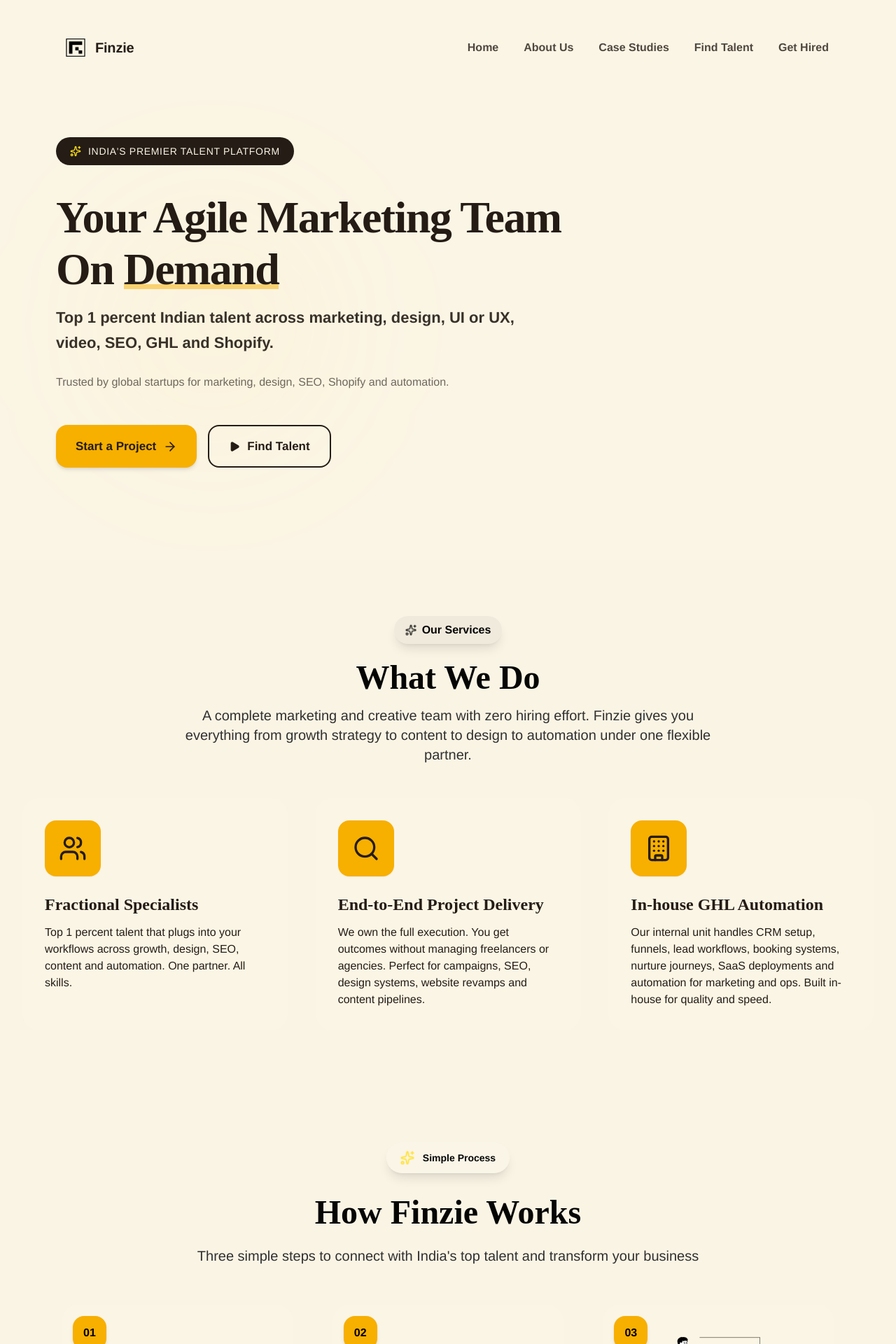
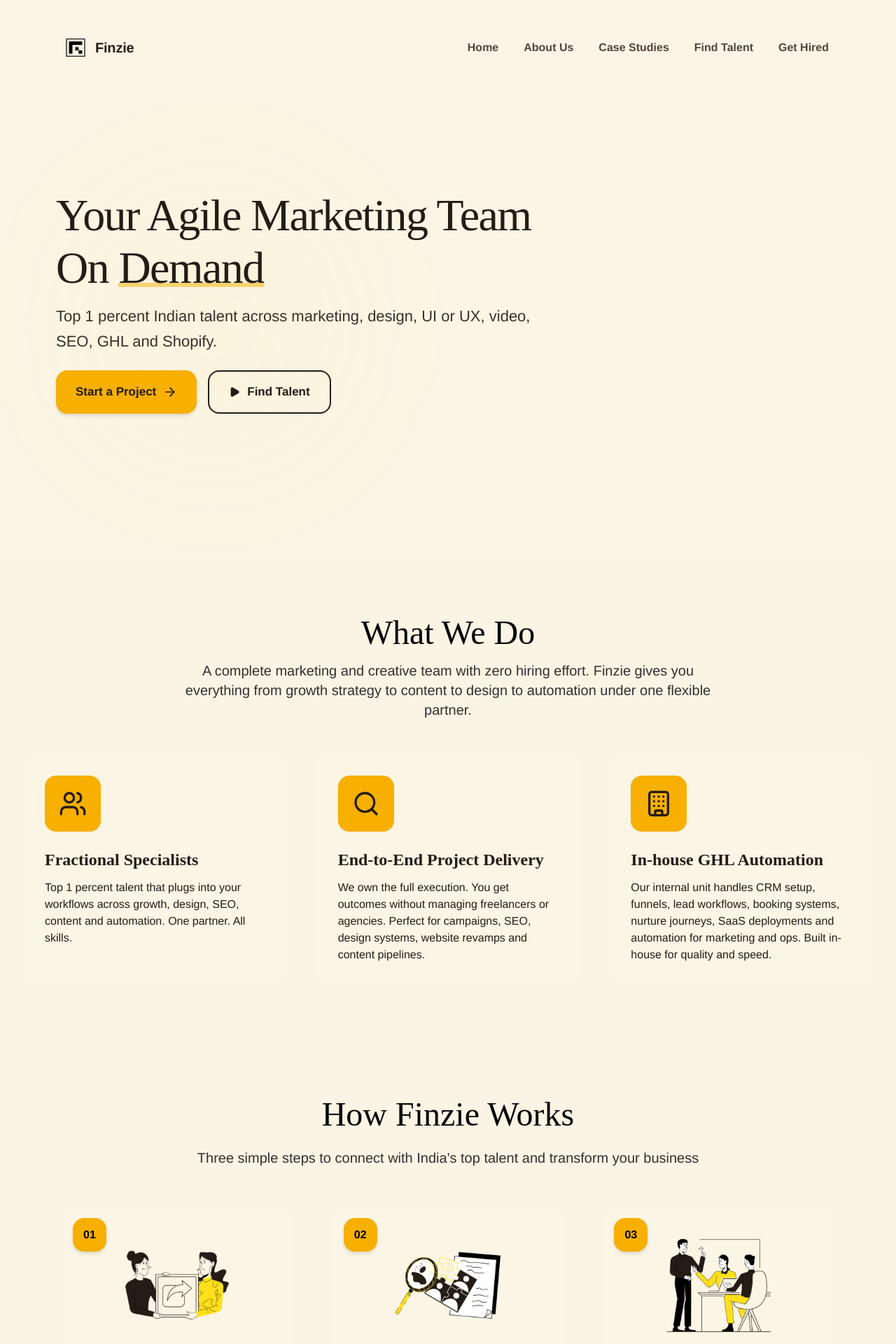
Before and after one commit to aryantrivedi28/aitm-isolated, a Next.js app: page / in a window 1280 px wide. Shown: the top 1920 px of the page at 70% size. Built offline with nearby package versions, Linux system fonts and the light colour scheme.

Commit message:
home page changes

```diff
--- a/src/components/home/BottomCTA.tsx
+++ b/src/components/home/BottomCTA.tsx
@@ -16,7 +16,7 @@ const BottomCTA = () => {
     <section className="relative overflow-hidden bg-[#faf4e5] py-16 sm:py-20 flex items-center justify-center">
       <div className="relative z-10 container mx-auto px-4 sm:px-6 lg:px-8 flex flex-col items-center text-center">
         {/* Main Headline */}
-        <h2 className="text-2xl sm:text-3xl md:text-4xl lg:text-5xl font-black text-[#050504] leading-snug sm:leading-tight mb-6 sm:mb-8">
+        <h2 className="text-2xl sm:text-3xl md:text-4xl lg:text-5xl font-semibold text-[#050504] leading-snug sm:leading-tight mb-6 sm:mb-8">
           Ready to{" "}
           <span className="bg-[#050504] bg-clip-text text-transparent animate-gradient">
             Transform
--- a/src/components/home/ClientLogo.tsx
+++ b/src/components/home/ClientLogo.tsx
@@ -27,7 +27,7 @@ const ClientLogos = () => {
           </div>
 
           <h2
-            className="font-black leading-tight mb-6 text-[#050504]"
+            className="font-medium leading-tight mb-6 text-[#050504]"
             style={{
               fontSize: "clamp(2rem, 7vw, 3.5rem)",
               textShadow: "0 4px 20px rgba(0,0,0,0.1)",
--- a/src/components/home/FAQ.tsx
+++ b/src/components/home/FAQ.tsx
@@ -50,19 +50,10 @@ const FAQ = () => {
 
   return (
     <section className="relative w-full py-20 bg-[#faf4e5] overflow-hidden">
-
-
       <div className="relative z-10 max-w-6xl mx-auto px-4 sm:px-6 lg:px-8">
         {/* Header */}
         <div className="text-center mb-12">
-          <div className="inline-flex items-center gap-2 bg-[#FFE01B]/20 px-4 py-2 rounded-full mb-6 justify-center mx-auto">
-            <HelpCircle className="w-5 h-5 text-[#FFE01B] animate-pulse" />
-            <span className="text-[#050504] font-semibold text-sm sm:text-base">
-              FAQ
-            </span>
-          </div>
-
-          <h2 className="text-4xl sm:text-5xl font-black text-[#050504] mb-4">
+          <h2 className="text-4xl sm:text-5xl font-medium text-[#050504] mb-4">
             Frequently Asked{" "}
             <span className="bg-[#050504] bg-clip-text text-transparent animate-gradient">
               Questions
--- a/src/components/home/Hero.tsx
+++ b/src/components/home/Hero.tsx
@@ -70,24 +70,24 @@ const Hero = () => {
         <div className="relative z-10 w-full">
           <div className="container mx-auto px-6 sm:px-8 lg:px-12 xl:px-20 max-w-[1400px] py-16 sm:py-20 lg:py-24">
             {/* Small Badge */}
-            <div
+            {/* <div
               className={`inline-flex items-center gap-2.5 bg-[#241C15] px-5 py-2.5 rounded-full mb-10 transition-all duration-700 ${isLoaded ? 'opacity-100 translate-y-0' : 'opacity-0 translate-y-4'}`}
             >
               <Sparkles className="w-4 h-4 text-[#FFE01B]" />
               <span className="text-[#fbf5e5] text-sm font-medium tracking-wide" style={{ letterSpacing: '0.05em' }}>
                 INDIA'S PREMIER TALENT PLATFORM
               </span>
-            </div>
+            </div> */}
 
             {/* Headline */}
             <h1
-              className={`tracking-in-expand font-bold leading-[1.1] mb-4 transition-all duration-700 delay-100 ${isLoaded ? 'opacity-100 translate-y-0' : 'opacity-0 translate-y-4'
+              className={`tracking-in-expand leading-[1.1] mb-4 transition-all duration-700 delay-100 ${isLoaded ? 'opacity-100 translate-y-0' : 'opacity-0 translate-y-4'
                 }`}
               style={{
-                fontSize: 'clamp(2.20rem, 5vw, 4rem)',
+                fontSize: 'clamp(2rem, 5vw, 4rem)',
                 letterSpacing: '-0.025em',
                 maxWidth: '950px',
-                fontWeight: '700'
+                fontWeight: '500'
               }}
             >
               <span className="block text-[#241C15] mb-1">
@@ -110,14 +110,14 @@ const Hero = () => {
               style={{
                 fontSize: 'clamp(1.125rem, 1.75vw, 1.375rem)',
                 maxWidth: '720px',
-                fontWeight: '600',
+                fontWeight: '500',
                 opacity: '0.9'
               }}
             >
               Top 1 percent Indian talent across marketing, design, UI or UX, video, SEO, GHL and Shopify.
             </p>
 
-            {/* Secondary Description */}
+            {/* Secondary Description
             <p
               className={`text-[#241C15]/65 leading-relaxed mb-12 transition-all duration-700 delay-300 ${isLoaded ? 'opacity-100 translate-y-0' : 'opacity-0 translate-y-4'}`}
               style={{
@@ -128,7 +128,7 @@ const Hero = () => {
               }}
             >
               Trusted by global startups for marketing, design, SEO, Shopify and automation.
-            </p>
+            </p> */}
 
             {/* CTA Buttons */}
             <div
--- a/src/components/home/HowItWorks.tsx
+++ b/src/components/home/HowItWorks.tsx
@@ -32,12 +32,7 @@ const HowItWorks = () => {
       <div className="relative z-10 max-w-6xl mx-auto px-2 sm:px-4 lg:px-6">
         {/* Header */}
         <div className="text-center mb-10 sm:mb-14 lg:mb-18">
-          <div className="inline-flex items-center gap-3 bg-white/10 backdrop-blur-sm px-5 py-3 rounded-full mb-8 shadow-lg">
-            <Sparkles className="w-5 h-5 text-[#FFE01B] animate-pulse" />
-            <span className="text-sm font-semibold text-[#050504]">Simple Process</span>
-          </div>
-
-          <h2 className="font-black text-3xl sm:text-4xl md:text-5xl mb-6">
+          <h2 className="font-medium text-3xl sm:text-4xl md:text-5xl mb-6">
             How Finzie{" "}
             <span className="bg-[#050504] bg-clip-text text-transparent animate-gradient">
               Works
--- a/src/components/home/ServiceCategories.tsx
+++ b/src/components/home/ServiceCategories.tsx
@@ -123,7 +123,7 @@ const ServiceCategories = () => {
 
           {/* Header */}
           <div className="text-center mb-8 sm:mb-10 lg:mb-12">
-            <h2 className="font-black leading-tight mb-4 text-3xl sm:text-4xl md:text-5xl lg:text-6xl text-[#241C15]">
+            <h2 className="font-medium leading-tight mb-4 text-3xl sm:text-4xl md:text-5xl lg:text-6xl text-[#241C15]">
               Expert <span className="bg-[#050504] bg-clip-text text-transparent animate-gradient">Categories</span>
             </h2>
             <p className="text-[#241C15]/70 text-base sm:text-lg lg:text-xl max-w-3xl mx-auto font-medium">
--- a/src/components/home/Testimonials.tsx
+++ b/src/components/home/Testimonials.tsx
@@ -82,13 +82,7 @@ const Testimonials = () => {
       >
         {/* Header */}
         <div className="text-center mb-16 sm:mb-20 lg:mb-24">
-          <div className="inline-flex items-center gap-3 backdrop-blur-sm bg-white/10 border border-gray-300 px-5 py-3 rounded-full mb-8 shadow-sm">
-            <Sparkles className="w-5 h-5 text-[#FFE01B] animate-pulse" />
-            <span className="text-sm font-semibold text-white">Testimonials</span>
-            <div className="w-2 h-2 bg-[#FFE01B] rounded-full animate-ping" />
-          </div>
-
-          <h2 className="font-black leading-tight mb-6 text-white text-3xl sm:text-4xl md:text-5xl">
+          <h2 className="font-semibold leading-tight mb-6 text-white text-3xl sm:text-4xl md:text-5xl">
             What Our Clients{" "}
             <span className="bg-gradient-to-r from-[#FFE01B] via-[#FCD34D] to-[#FFE01B] bg-clip-text text-transparent animate-gradient bg-300%">
               Say
--- a/src/components/home/WhatWeDo.tsx
+++ b/src/components/home/WhatWeDo.tsx
@@ -74,14 +74,7 @@ const WhatWeDo = () => {
         <div
           className={`text-center mb-12 transition-all duration-1000 ${isVisible ? "opacity-100 translate-y-0" : "opacity-0 translate-y-10"}`}
         >
-          <div className="inline-flex items-center gap-2 backdrop-blur-sm bg-[#f0eadd] px-4 py-2 rounded-full mb-6 shadow-lg justify-center mx-auto">
-            <Sparkles className="w-4 h-4 text-[#050504] animate-pulse" />
-            <span className="text-[#050504] font-semibold text-sm sm:text-base">
-              Our Services
-            </span>
-          </div>
-
-          <h2 className="font-black text-4xl sm:text-5xl text-[#050504] mb-4">
+          <h2 className="font-medium text-4xl sm:text-5xl text-[#050504] mb-4">
             What We{" "}
             <span className="bg-[#050504] bg-clip-text text-transparent animate-gradient">
               Do
--- a/src/components/home/WhyUs.tsx
+++ b/src/components/home/WhyUs.tsx
@@ -1,5 +1,6 @@
 'use client';
 
+import React, { useState, useEffect } from "react";
 import {
   CheckCircle,
   Zap,
@@ -10,7 +11,6 @@ import {
   ChevronLeft,
   ChevronRight,
 } from "lucide-react";
-import React, { useState, useEffect } from "react";
 
 const WhyUs = () => {
   const [isVisible, setIsVisible] = useState(false);
@@ -71,26 +71,22 @@ const WhyUs = () => {
       <div className="relative z-10 max-w-7xl mx-auto px-4 sm:px-6 lg:px-8">
         {/* Header */}
         <div
-          className={`text-center md:text-left mb-12 transition-all duration-1000 ${isVisible ? "translate-y-0 opacity-100" : "translate-y-20 opacity-0"
+          className={`text-center mb-14 transition-all duration-1000 ${isVisible ? "translate-y-0 opacity-100" : "translate-y-20 opacity-0"
             }`}
         >
-          {/* <div className="inline-flex items-center gap-3 bg-[#faf4e5] backdrop-blur-xl px-4 py-2 rounded-full mb-6 shadow-lg">
-            <div className="w-2 h-2 bg-[#FFE01B] rounded-full animate-ping"></div>
-            <span className="text-sm font-bold text-[#050504]">
-              Why Choose Finzie
-            </span>
-          </div> */}
-          <h2 className="text-[#050504] font-semibold text-2xl sm:text-4xl md:text-5xl mb-4">
+          <h2 className="text-[#050504] font-medium text-2xl sm:text-4xl md:text-5xl mb-4">
             Why{" "}
             <span className="bg-[#050504] bg-clip-text text-transparent animate-gradient">
               Us?
             </span>
           </h2>
-          <p className="text-[#31302f] max-w-2xl mx-auto md:mx-0 leading-relaxed font-medium text-sm sm:text-base">
+
+          <p className="text-[#31302f] max-w-2xl mx-auto leading-relaxed font-medium text-sm sm:text-base">
             When it comes to quality and growth, we do not compromise.{" "}
             <span className="font-bold text-[#31302f]">zero hassles</span>.
           </p>
         </div>
+
 
         {/* Desktop Grid */}
         <div className="hidden md:grid grid-cols-1 sm:grid-cols-2 lg:grid-cols-3 gap-8">
```
